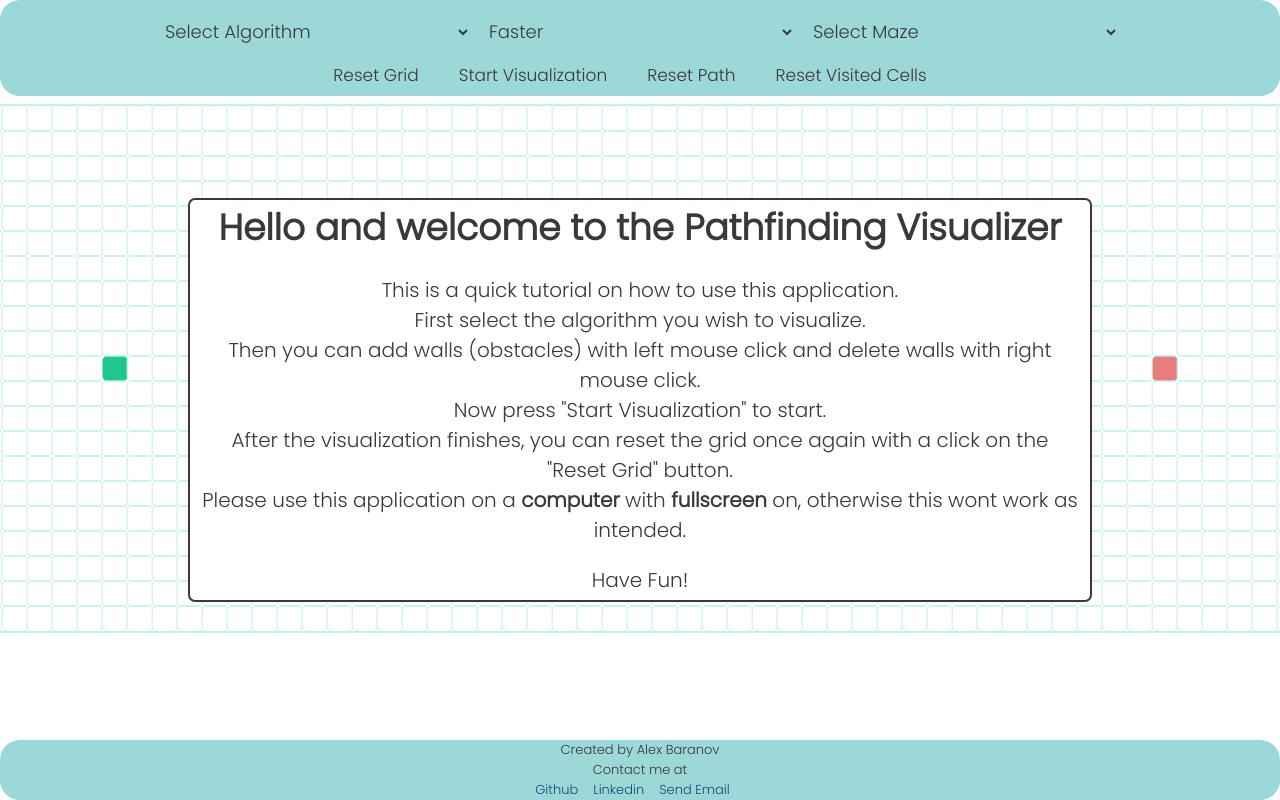
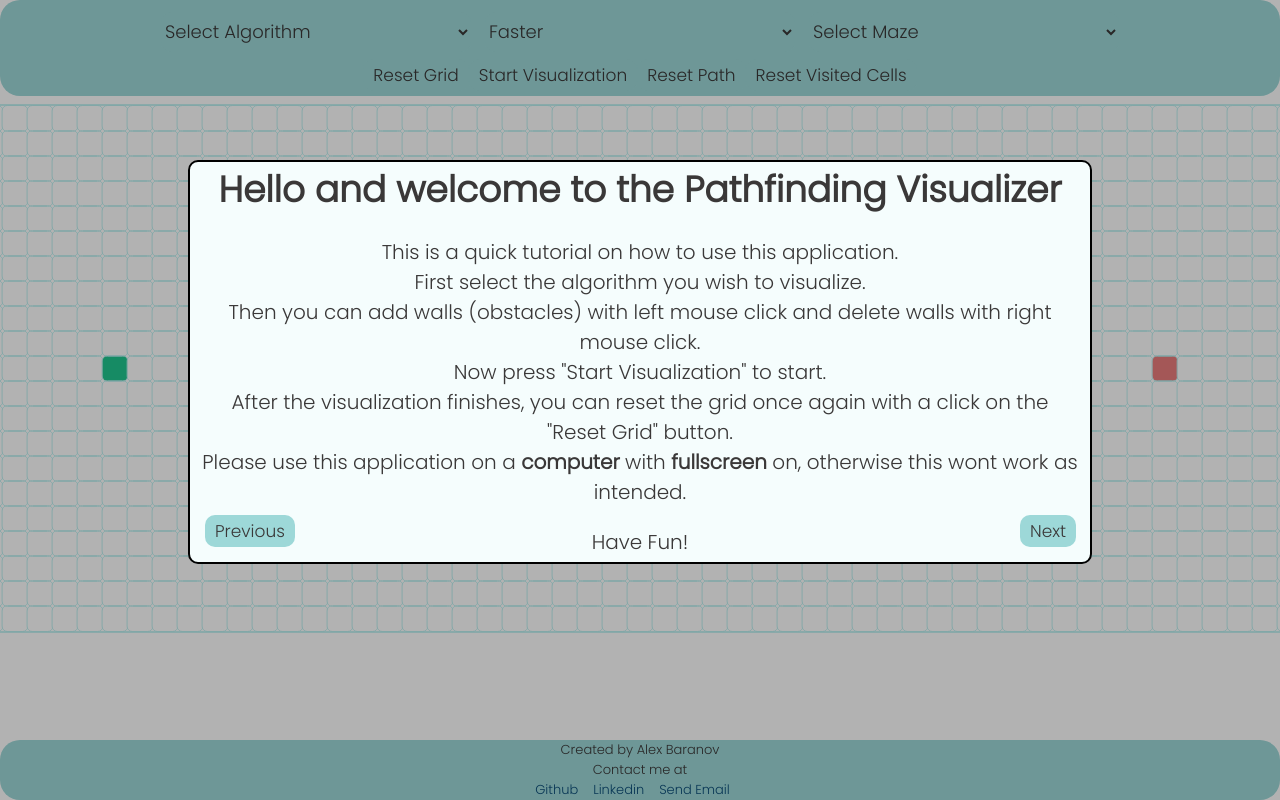
Before and after one commit to SaltyByte/AlgorithmVisualizer, a React (Create React App) app: page / in a window 1280 px wide. Shown: the top 800 px of the page. Built offline with nearby package versions, Linux system fonts and the light colour scheme.

Commit message:
Everything is working, just fix bi-bfs path

```diff
--- a/src/App.js
+++ b/src/App.js
@@ -1,22 +1,17 @@
 import Grid from "./components/Grid";
 import Header from "./components/Header";
 import Footer from "./components/Footer";
-import Popup from "reactjs-popup";
-import React, { useState, useRef, useEffect } from "react";
+import MyPopup from "./components/MyPopup";
+import React, { useState, useRef } from "react";
 
 function App() {
   // this is to use the reset function from child, this can basicly use all child function
   const gridRef = useRef();
   const [rowSize, setRowSize] = useState(53);
   const [colSize, setColSize] = useState(21);
-  const [open, setOpen] = useState(false);
+  const [openPopup, setOpenPopup] = useState(true);
   const [isRunning, setIsRunning] = useState(false);
   const [resetCounter, setResetCounter] = useState(0);
-
-  useEffect(() => {
-    setOpen((o) => !o);
-    // eslint-disable-next-line
-  }, []);
 
   // this function resets the grid, to start over.
   const reset = () => {
@@ -49,30 +44,7 @@ function App() {
   };
   return (
     <div className="App">
-      <Popup open={open}>
-        <div className="popup">
-          <header className="popup-header">
-            Hello and welcome to the Pathfinding Visualizer
-          </header>
-          <p>
-            This is a quick tutorial on how to use this application.
-            <br />
-            First select the algorithm you wish to visualize.
-            <br />
-            Then you can add walls (obstacles) with left mouse click and delete
-            walls with right mouse click.
-            <br />
-            Now press "Start Visualization" to start.
-            <br /> After the visualization finishes, you can reset the grid once
-            again with a click on the "Reset Grid" button.
-            <br />
-            Please use this application on a <b>computer</b> with{" "}
-            <b>fullscreen</b> on, otherwise this wont work as intended.
-            <br />
-          </p>
-          <p>Have Fun!</p>
-        </div>
-      </Popup>
+      {openPopup ? <MyPopup closePopup={setOpenPopup} /> : null}
       <Header
         updateRow={setRowSize}
         updateCol={setColSize}
@@ -89,6 +61,7 @@ function App() {
         col={colSize}
         ref={gridRef}
         setIsRunning={setIsRunning}
+        isRunning={isRunning}
       />
       <Footer />
     </div>
--- a/src/components/Grid.js
+++ b/src/components/Grid.js
@@ -79,63 +79,71 @@ const Grid = forwardRef((props, ref) => {
     src.type = temp;
   };
 
-  function handleMouseDown(event, props) {
+  function handleMouseDown(event, cellProps) {
     // update if we drag start or end points
     if (
-      !clickedToMove &&
       event.buttons === 1 &&
-      (props.cell.type === 1 || props.cell.type === 2)
+      (cellProps.cell.type === 1 || cellProps.cell.type === 2)
     ) {
-      console.log("setting true");
       setClickedToMove(true);
-      setMovingCell(props.cell);
+      setMovingCell(cellProps.cell);
       // update if we add wall on down
     } else if (
       event.buttons === 1 &&
       !clickedToMove &&
-      (props.cell.type === 0 || props.cell.type === 99)
+      (cellProps.cell.type === 0 || cellProps.cell.type === 99) &&
+      !props.isRunning
     ) {
-      props.cell.type = 3;
+      cellProps.cell.type = 3;
     }
     // update if we delete wall with down
-    else if (event.buttons === 2 && props.cell.type === 3) {
-      props.cell.type = 99;
+    else if (
+      event.buttons === 2 &&
+      cellProps.cell.type === 3 &&
+      !props.isRunning
+    ) {
+      cellProps.cell.type = 99;
     }
     const newGrid = [...grid];
     setGrid(newGrid);
   }
 
-  function handleMouseUp(event, props) {
+  function handleMouseUp(event, cellProps) {
     if (clickedToMove) {
-      console.log("setting false");
       setClickedToMove(false);
     }
   }
 
-  function handleMouseEnter(event, props) {
+  function handleMouseEnter(event, cellProps) {
     // placing walls, type 99 for cell after being a wall, this is so the init animation wont be lots of walls deleted
     if (
       event.buttons === 1 &&
       !clickedToMove &&
-      (props.cell.type === 0 || props.cell.type === 99)
+      (cellProps.cell.type === 0 || cellProps.cell.type === 99) &&
+      !props.isRunning
     ) {
-      props.cell.type = 3;
+      cellProps.cell.type = 3;
     }
-    // deleting walls with right click, makeing it type 11 to handle the init animation
-    else if (event.buttons === 2 && props.cell.type === 3 && !clickedToMove) {
-      props.cell.type = 99;
+    // deleting walls with right click, making it type 99 to handle the init animation
+    else if (
+      event.buttons === 2 &&
+      cellProps.cell.type === 3 &&
+      !props.isRunning
+    ) {
+      cellProps.cell.type = 99;
     }
     // moving start and end cells
     else if (event.buttons === 1 && clickedToMove) {
-      swapCellsType(props.cell, movingCell);
-      setMovingCell(props.cell);
+      if (cellProps.cell.type === 99) cellProps.cell.type = 0;
+      swapCellsType(cellProps.cell, movingCell);
+      setMovingCell(cellProps.cell);
     }
     const newGrid = [...grid];
     setGrid(newGrid);
   }
   // this gets full wall grid and will delete walls, for dfs basicly
   const visualizeFullMazeBuild = async (orderedCells, speed) => {
-    console.log("generating dfs maze");
+    console.log("generating full wall maze");
     const newGrid = [...grid];
     setGrid(newGrid);
     for (const cell of orderedCells) {
@@ -150,7 +158,7 @@ const Grid = forwardRef((props, ref) => {
 
   // this gets empty grid and will fill with walls
   const visualizeEmptyMazeBuild = async (orderedCells, speed) => {
-    console.log("generating maze");
+    console.log("generating empty wall maze");
     for (const cell of orderedCells) {
       if (cell.type === 0 || cell.type === 99) {
         cell.type = 3;
--- a/src/components/Header.js
+++ b/src/components/Header.js
@@ -49,6 +49,7 @@ const Header = (props) => {
           required
           value={selectedAlgo}
           onChange={handleAlgoSelectOnChange}
+          className="select"
         >
           <option value="" disabled hidden>
             Select Algorithm
@@ -70,6 +71,7 @@ const Header = (props) => {
           required
           value={selectedSpeed}
           onChange={handleSpeedSelectOnChange}
+          className={!props.isRunning ? "select" : "select invalid"}
         >
           <option className="option" value="2">
             Faster
@@ -84,7 +86,11 @@ const Header = (props) => {
             Slow
           </option>
         </select>
-        <select value={""} onChange={handleMazeSelectOnChange}>
+        <select
+          value={""}
+          onChange={handleMazeSelectOnChange}
+          className={!props.isRunning ? "select" : "select invalid"}
+        >
           <option value="" disabled hidden>
             Select Maze
           </option>
@@ -103,24 +109,24 @@ const Header = (props) => {
         </select>
       </div>
       <div>
-        <button onClick={props.reset} className="button-valid">
+        <button onClick={props.reset} className="button">
           Reset Grid
         </button>
         <button
-          className={!props.isRunning ? "button-valid" : "button-invalid"}
+          className={!props.isRunning ? "button" : "button invalid"}
           onClick={sendData}
         >
           Start Visualization
         </button>
         <button
           onClick={props.resetPath}
-          className={!props.isRunning ? "button-valid" : "button-invalid"}
+          className={!props.isRunning ? "button" : "button invalid"}
         >
           Reset Path
         </button>
         <button
           onClick={props.resetVisitedCells}
-          className={!props.isRunning ? "button-valid" : "button-invalid"}
+          className={!props.isRunning ? "button" : "button invalid"}
         >
           Reset Visited Cells
         </button>
--- /dev/null
+++ b/src/components/MyPopup.js
@@ -0,0 +1,33 @@
+import React, { useState } from "react";
+import PopupContents from "./PopupContent";
+
+const MyPopup = (props) => {
+  const [counter, setCounter] = useState(0);
+
+  const closePopup = () => {
+    props.closePopup(false);
+  };
+
+  return (
+    <div>
+      <div className="popup" onClick={closePopup}></div>
+      <div className="popup-inner">
+        <PopupContents counter={counter} />
+        <button
+          className="button popup-next"
+          onClick={() => setCounter(counter + 1)}
+        >
+          Next
+        </button>
+        <button
+          className="button popup-prev"
+          onClick={() => setCounter(counter - 1)}
+        >
+          Previous
+        </button>
+      </div>
+    </div>
+  );
+};
+
+export default MyPopup;
--- /dev/null
+++ b/src/components/PopupContent.js
@@ -0,0 +1,57 @@
+import React from "react";
+
+const loadContents = (counter) => {
+  switch (counter) {
+    case 0:
+      return (
+        <div>
+          <header className="popup-header">
+            Hello and welcome to the Pathfinding Visualizer
+          </header>
+          <p>
+            This is a quick tutorial on how to use this application.
+            <br />
+            First select the algorithm you wish to visualize.
+            <br />
+            Then you can add walls (obstacles) with left mouse click and delete
+            walls with right mouse click.
+            <br />
+            Now press "Start Visualization" to start.
+            <br /> After the visualization finishes, you can reset the grid once
+            again with a click on the "Reset Grid" button.
+            <br />
+            Please use this application on a <b>computer</b> with{" "}
+            <b>fullscreen</b> on, otherwise this wont work as intended.
+            <br />
+          </p>
+          <p>Have Fun!</p>
+        </div>
+      );
+    case 1:
+      return (
+        <div>
+          <p>testing 1</p>
+        </div>
+      );
+    case 2:
+      return (
+        <div>
+          <p>testing 2</p>
+        </div>
+      );
+    case 3:
+      return (
+        <div>
+          <p>testing 3</p>
+        </div>
+      );
+    default:
+      return null;
+  }
+};
+
+const PopupContents = (props) => {
+  return <div>{loadContents(props.counter)}</div>;
+};
+
+export default PopupContents;
--- a/src/css/style.css
+++ b/src/css/style.css
@@ -3,14 +3,26 @@
   font-family: "Poppins", sans-serif;
   color: rgb(58, 56, 56);
 }
+
 .popup {
-  border-radius: 5px;
+  position: fixed;
+  width: 100%;
+  height: 100%;
+  background-color: rgba(0, 0, 0, 0.3);
+  z-index: 1;
+}
+.popup-inner {
+  border: 2px solid black;
+  border-radius: 10px;
+  position: fixed;
+  height: 400px;
   width: 900px;
-  height: 400px;
-  background-color: rgb(255, 255, 255);
-  text-align: center;
-  position: relative;
-  outline: 2px solid rgb(58, 56, 56);
+  top: 20%;
+  left: 0;
+  right: 0;
+  margin: 0 auto;
+  background-color: rgb(245, 253, 253);
+  z-index: 1;
 }
 .popup-header {
   text-align: center;
@@ -18,6 +30,33 @@
   position: relative;
   font-weight: bold;
   user-select: none;
+}
+
+.button {
+  text-align: center;
+  border-radius: 10px;
+  border: 0px solid black;
+  padding: 3px 10px;
+  background-color: rgb(157, 216, 216);
+  font-size: 17px;
+}
+
+.button:hover {
+  cursor: pointer;
+  background-color: rgb(189, 243, 243);
+  animation: fade-animation;
+  animation-duration: 0.5s;
+}
+
+.popup-next {
+  position: absolute;
+  left: 830px;
+  bottom: 15px;
+}
+.popup-prev {
+  position: absolute;
+  left: 15px;
+  bottom: 15px;
 }
 
 p {
@@ -30,46 +69,6 @@ p {
   padding-left: 10px;
 }
 
-.button-valid {
-  text-align: center;
-  border-radius: 10px;
-  border: 0px solid black;
-  border-color: rgb(38, 49, 49);
-  padding: 3px 10px;
-  background-color: rgb(157, 216, 216);
-  font-size: 17px;
-  position: relative;
-  margin-right: 20px;
-}
-
-.button-valid:hover {
-  background-color: rgb(189, 243, 243);
-  cursor: pointer;
-  animation: button-animation;
-  animation-duration: 0.5s;
-}
-
-@keyframes button-valid-animation {
-  from {
-    background-color: rgb(157, 216, 216);
-  }
-  to {
-    background-color: rgb(189, 243, 243);
-  }
-}
-
-.button-invalid {
-  text-align: center;
-  border-radius: 10px;
-  border: 0px solid black;
-  border-color: rgb(38, 49, 49);
-  padding: 3px 10px;
-  background-color: rgb(226, 156, 156);
-  font-size: 17px;
-  position: relative;
-  margin-right: 20px;
-}
-
 .header {
   text-align: center;
   font-size: 16px;
@@ -80,7 +79,7 @@ p {
   user-select: none;
 }
 
-select {
+.select {
   font-size: 18px;
   width: 310px;
   height: 40px;
@@ -92,14 +91,15 @@ select {
   border-radius: 10px;
 }
 
-select:hover {
+.select:hover {
   cursor: pointer;
   background-color: rgb(189, 243, 243);
-  animation: select-animation;
+  animation: fade-animation;
   animation-duration: 0.5s;
 }
+
 /* select animnation */
-@keyframes select-animation {
+@keyframes fade-animation {
   from {
     background-color: rgb(157, 216, 216);
   }
@@ -110,6 +110,16 @@ select:hover {
 
 .option {
   background-color: rgb(189, 243, 243);
+}
+
+.invalid {
+  background-color: rgb(226, 156, 156);
+}
+
+.invalid:hover {
+  background-color: rgb(226, 156, 156);
+  animation: none;
+  cursor: default;
 }
 /* regular cell after init*/
 .cell-0 {
```
Also changed, not shown: src/algorithms/bi_bfs.js (+54 -14 lines), src/algorithms/dfsMaze.js (+14 -16 lines).
